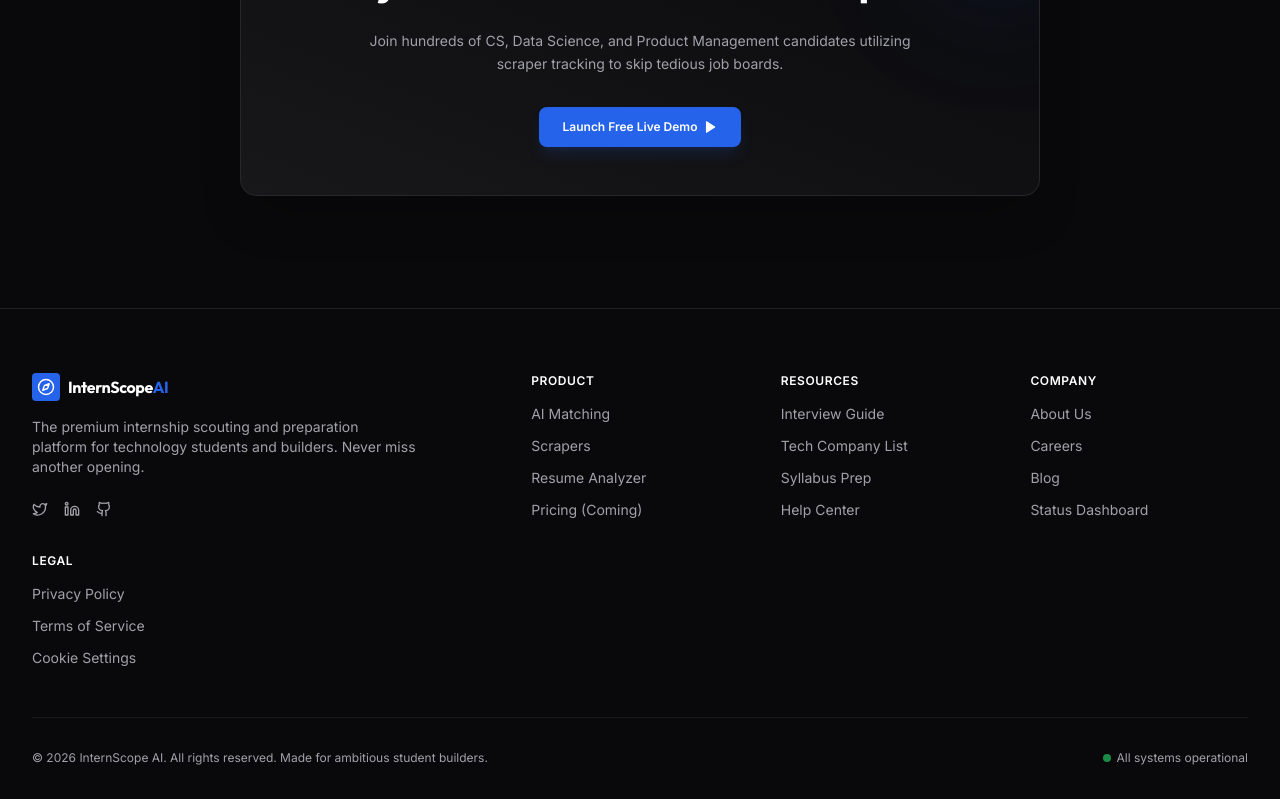
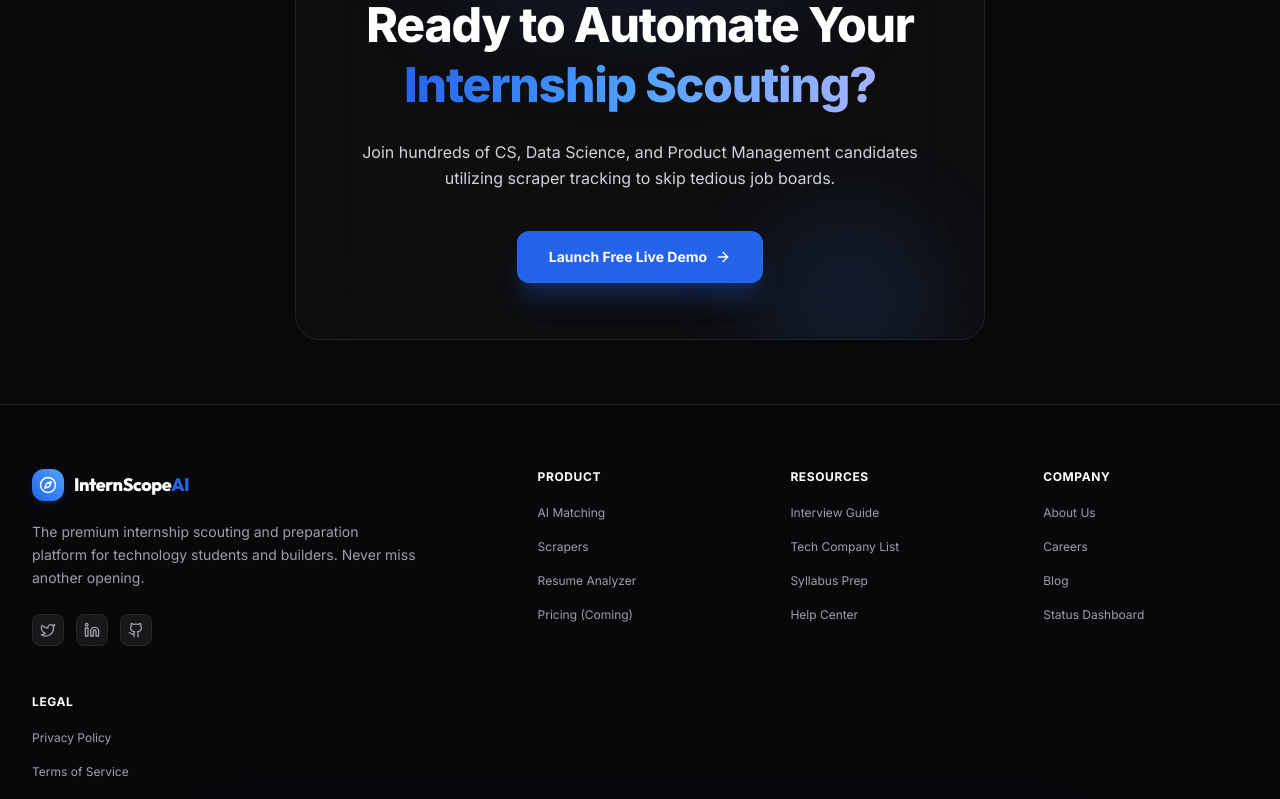
Before and after one commit to kiran1929/internscope-ai, a Next.js app: page / in a window 1280 px wide. Shown: the part 4160-4959 px from the top of the page. Built offline with nearby package versions, Linux system fonts and the light colour scheme.

Commit message:
Elevate CTA section card and redesign Footer with glassmorphism and ambient lighting

```diff
--- a/app/page.tsx
+++ b/app/page.tsx
@@ -519,26 +519,39 @@ export default function Home() {
           viewport={{ once: true }}
           transition={{ duration: 0.7 }}
           id="pricing"
-          className="max-w-4xl mx-auto px-4 sm:px-6 pb-20 sm:pb-28 text-center"
+          className="max-w-5xl mx-auto px-4 sm:px-6 pb-12 sm:pb-16 text-center"
         >
-          <div className="landing-cta-card bg-gradient-to-tr from-zinc-900 to-zinc-950 border border-zinc-800 rounded-2xl p-8 sm:p-12 space-y-6 relative overflow-hidden shadow-2xl">
-            <div className="absolute -top-10 -right-10 w-40 h-40 bg-primary/10 rounded-full filter blur-[60px]" />
-            <span className="text-[10px] font-bold text-amber-500 bg-amber-500/10 border border-amber-500/25 px-2.5 py-0.5 rounded-full uppercase tracking-wider">
-              PRICING & INTERVIEWS &bull; COMING SOON
-            </span>
-            <h2 className="text-2xl sm:text-4xl font-extrabold text-white tracking-tight leading-tight">
-              Ready to Automate Your Internship Hunt?
+          <div className="relative group rounded-3xl p-8 sm:p-14 bg-zinc-900/40 border border-zinc-800/80 hover:border-primary/50 backdrop-blur-2xl transition-all duration-500 hover:shadow-[0_20px_60px_rgba(59,130,246,0.18)] overflow-hidden text-center space-y-6">
+            {/* Top ambient highlight line */}
+            <div className="absolute inset-x-0 top-0 h-[2px] bg-gradient-to-r from-transparent via-primary/70 to-transparent opacity-0 group-hover:opacity-100 transition-opacity duration-300" />
+
+            {/* Soft background ambient radial glows */}
+            <div className="absolute -top-20 left-1/2 -translate-x-1/2 w-96 h-48 bg-primary/15 rounded-full blur-3xl pointer-events-none" />
+            <div className="absolute -bottom-20 right-10 w-48 h-48 bg-blue-500/10 rounded-full blur-2xl pointer-events-none" />
+
+            <div className="inline-flex items-center gap-2 px-3.5 py-1 rounded-full bg-amber-500/10 border border-amber-500/25 text-amber-400 text-[11px] font-bold uppercase tracking-wider shadow-sm relative z-10">
+              <Sparkles className="w-3.5 h-3.5" />
+              <span>PRICING & INTERVIEWS &bull; COMING SOON</span>
+            </div>
+
+            <h2 className="text-3xl sm:text-5xl font-extrabold text-white tracking-tight leading-tight max-w-2xl mx-auto relative z-10">
+              Ready to Automate Your <br />
+              <span className="text-transparent bg-clip-text bg-gradient-to-r from-primary via-blue-400 to-indigo-300">
+                Internship Scouting?
+              </span>
             </h2>
-            <p className="text-xs sm:text-sm text-text-muted max-w-xl mx-auto leading-relaxed">
+
+            <p className="text-xs sm:text-base text-zinc-300 max-w-xl mx-auto leading-relaxed font-normal relative z-10">
               Join hundreds of CS, Data Science, and Product Management candidates utilizing scraper tracking to skip tedious job boards.
             </p>
-            <div className="pt-2">
+
+            <div className="pt-4 relative z-10">
               <button
                 onClick={handleNavigateToDashboard}
-                className="mx-auto px-6 py-3 rounded-lg bg-primary hover:bg-blue-700 text-xs font-semibold text-white transition-all flex items-center justify-center gap-1.5 shadow-lg shadow-primary/15 focus-visible:ring-2 focus-visible:ring-primary focus-visible:ring-offset-2 focus-visible:ring-offset-zinc-950 focus-visible:outline-none"
+                className="mx-auto px-8 py-4 rounded-xl bg-primary hover:bg-blue-600 text-sm font-bold text-white transition-all duration-200 flex items-center justify-center gap-2 shadow-xl shadow-primary/25 hover:shadow-primary/40 hover:scale-105 focus-visible:ring-2 focus-visible:ring-primary focus-visible:ring-offset-2 focus-visible:ring-offset-zinc-950 focus-visible:outline-none cursor-pointer"
               >
                 <span>Launch Free Live Demo</span>
-                <Play className="w-3.5 h-3.5 fill-current text-white" />
+                <ArrowRight className="w-4 h-4" />
               </button>
             </div>
           </div>
--- a/components/Footer.tsx
+++ b/components/Footer.tsx
@@ -1,5 +1,5 @@
 import React from 'react';
-import { Compass, Github, Twitter, Linkedin } from 'lucide-react';
+import { Compass, Github, Twitter, Linkedin, Activity } from 'lucide-react';
 
 export const Footer: React.FC = () => {
   const currentYear = new Date().getFullYear();
@@ -11,22 +11,22 @@ export const Footer: React.FC = () => {
         { label: 'AI Matching', href: '#features' },
         { label: 'Scrapers', href: '#features' },
         { label: 'Resume Analyzer', href: '#features' },
-        { label: 'Pricing (Coming)', href: '#' },
+        { label: 'Pricing (Coming)', href: '#pricing' },
       ],
     },
     {
       title: 'Resources',
       links: [
-        { label: 'Interview Guide', href: '#' },
+        { label: 'Interview Guide', href: '#how-it-works' },
         { label: 'Tech Company List', href: '#companies' },
-        { label: 'Syllabus Prep', href: '#' },
-        { label: 'Help Center', href: '#' },
+        { label: 'Syllabus Prep', href: '#features' },
+        { label: 'Help Center', href: '#faq' },
       ],
     },
     {
       title: 'Company',
       links: [
-        { label: 'About Us', href: '#' },
+        { label: 'About Us', href: '#features' },
         { label: 'Careers', href: '#' },
         { label: 'Blog', href: '#' },
         { label: 'Status Dashboard', href: '#' },
@@ -35,55 +35,66 @@ export const Footer: React.FC = () => {
     {
       title: 'Legal',
       links: [
-        { label: 'Privacy Policy', href: '#' },
-        { label: 'Terms of Service', href: '#' },
+        { label: 'Privacy Policy', href: '/privacy' },
+        { label: 'Terms of Service', href: '/terms' },
         { label: 'Cookie Settings', href: '#' },
       ],
     },
   ];
 
   return (
-    <footer className="bg-[#09090B] border-t border-zinc-800/80 pt-16 pb-8">
-      <div className="max-w-7xl mx-auto px-4 sm:px-6 lg:px-8">
-        <div className="grid grid-cols-2 md:grid-cols-5 gap-8 mb-12">
+    <footer className="bg-zinc-950/80 border-t border-zinc-800/80 pt-16 pb-12 relative overflow-hidden backdrop-blur-xl">
+      {/* Soft background ambient light */}
+      <div className="absolute bottom-0 left-1/2 -translate-x-1/2 w-3/4 h-32 bg-primary/5 rounded-full blur-3xl pointer-events-none" />
+
+      <div className="max-w-7xl mx-auto px-4 sm:px-6 lg:px-8 relative z-10 space-y-12">
+        <div className="grid grid-cols-2 md:grid-cols-5 gap-8 lg:gap-12">
           {/* Brand Info */}
-          <div className="col-span-2 space-y-4">
-            <div className="flex items-center gap-2">
-              <div className="w-7 h-7 rounded bg-primary flex items-center justify-center text-white">
+          <div className="col-span-2 space-y-5">
+            <div className="flex items-center gap-2.5">
+              <div className="w-8 h-8 rounded-xl bg-gradient-to-tr from-primary to-blue-400 flex items-center justify-center text-white shadow-md shadow-primary/20">
                 <Compass className="w-4.5 h-4.5" />
               </div>
-              <span className="font-display font-bold text-base tracking-tight text-white">
+              <span className="font-display font-extrabold text-lg tracking-tight text-white">
                 InternScope<span className="text-primary">AI</span>
               </span>
             </div>
-            <p className="text-sm text-text-muted max-w-sm">
+            <p className="text-xs sm:text-sm text-zinc-400 max-w-sm leading-relaxed font-normal">
               The premium internship scouting and preparation platform for technology students and builders. Never miss another opening.
             </p>
-            <div className="flex items-center gap-4 pt-2">
-              <a href="#" className="text-text-muted hover:text-white transition-colors" aria-label="Twitter">
-                <Twitter className="w-4 h-4" />
-              </a>
-              <a href="#" className="text-text-muted hover:text-white transition-colors" aria-label="LinkedIn">
-                <Linkedin className="w-4 h-4" />
-              </a>
-              <a href="#" className="text-text-muted hover:text-white transition-colors" aria-label="GitHub">
-                <Github className="w-4 h-4" />
-              </a>
+            <div className="flex items-center gap-3 pt-1">
+              {[
+                { icon: Twitter, href: '#', label: 'Twitter' },
+                { icon: Linkedin, href: '#', label: 'LinkedIn' },
+                { icon: Github, href: '#', label: 'GitHub' },
+              ].map((social) => {
+                const Icon = social.icon;
+                return (
+                  <a
+                    key={social.label}
+                    href={social.href}
+                    className="w-8 h-8 rounded-lg bg-zinc-900 border border-zinc-800 flex items-center justify-center text-zinc-400 hover:text-white hover:border-zinc-700 hover:bg-zinc-850 transition-all"
+                    aria-label={social.label}
+                  >
+                    <Icon className="w-4 h-4" />
+                  </a>
+                );
+              })}
             </div>
           </div>
 
           {/* Links Columns */}
           {footerLinks.map((column) => (
-            <div key={column.title} className="space-y-3">
-              <h4 className="text-xs font-semibold text-white uppercase tracking-wider">
+            <div key={column.title} className="space-y-3.5">
+              <h4 className="text-xs font-bold text-white uppercase tracking-wider">
                 {column.title}
               </h4>
-              <ul className="space-y-2">
+              <ul className="space-y-2.5">
                 {column.links.map((link) => (
                   <li key={link.label}>
                     <a
                       href={link.href}
-                      className="text-sm text-text-muted hover:text-white transition-colors duration-200"
+                      className="text-xs text-zinc-400 hover:text-primary transition-colors duration-200"
                     >
                       {link.label}
                     </a>
@@ -95,15 +106,13 @@ export const Footer: React.FC = () => {
         </div>
 
         {/* Bottom Bar */}
-        <div className="border-t border-zinc-900 pt-8 flex flex-col md:flex-row items-center justify-between gap-4">
-          <p className="text-xs text-text-muted">
+        <div className="border-t border-zinc-800/60 pt-8 flex flex-col md:flex-row items-center justify-between gap-4">
+          <p className="text-xs text-zinc-500">
             &copy; {currentYear} InternScope AI. All rights reserved. Made for ambitious student builders.
           </p>
-          <div className="flex items-center gap-6">
-            <span className="text-xs text-text-muted flex items-center gap-1.5">
-              <span className="w-2 h-2 rounded-full bg-success animate-pulse"></span>
-              All systems operational
-            </span>
+          <div className="flex items-center gap-2 px-3 py-1.5 rounded-full bg-emerald-500/10 border border-emerald-500/20 text-emerald-400 text-xs font-medium">
+            <span className="w-2 h-2 rounded-full bg-emerald-400 animate-pulse" />
+            <span>All systems operational</span>
           </div>
         </div>
       </div>
```
